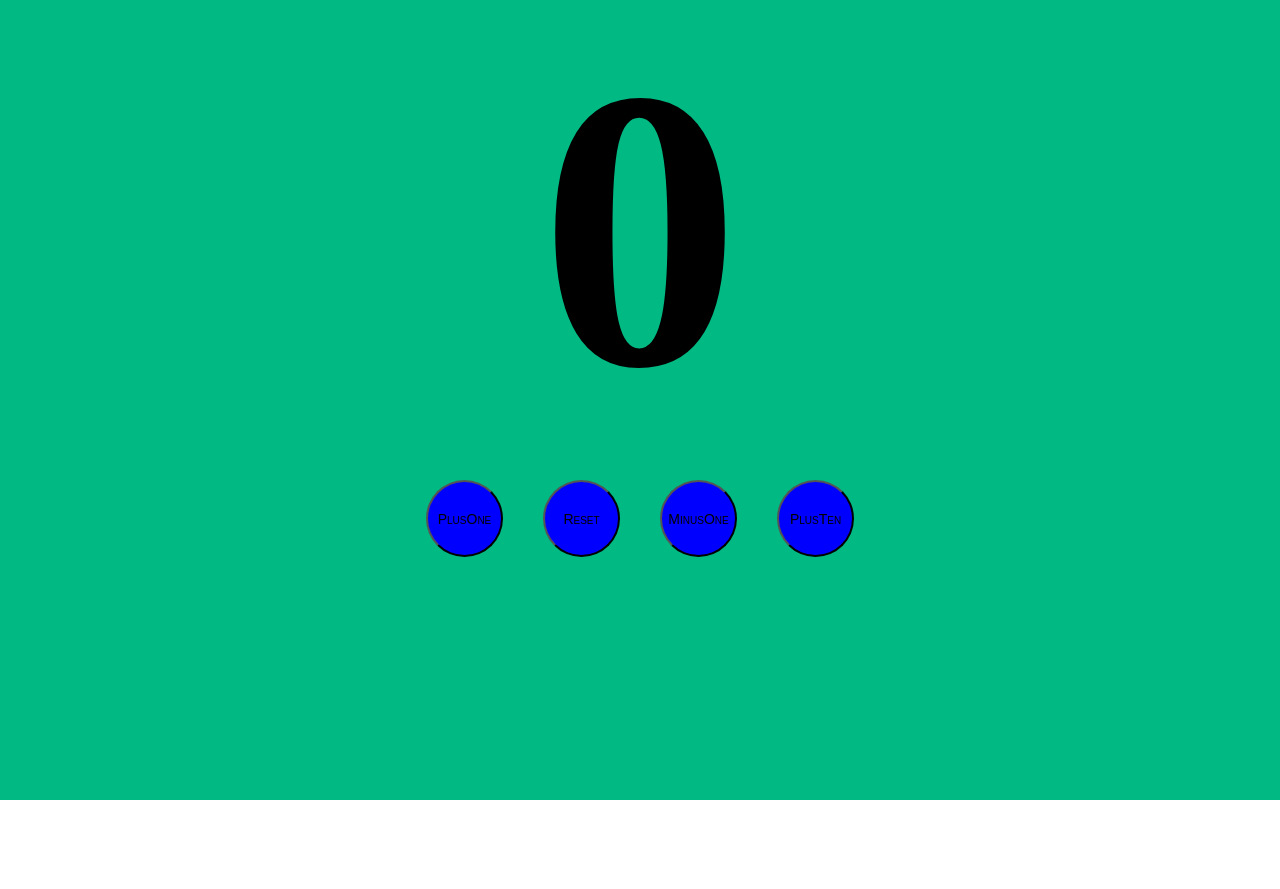
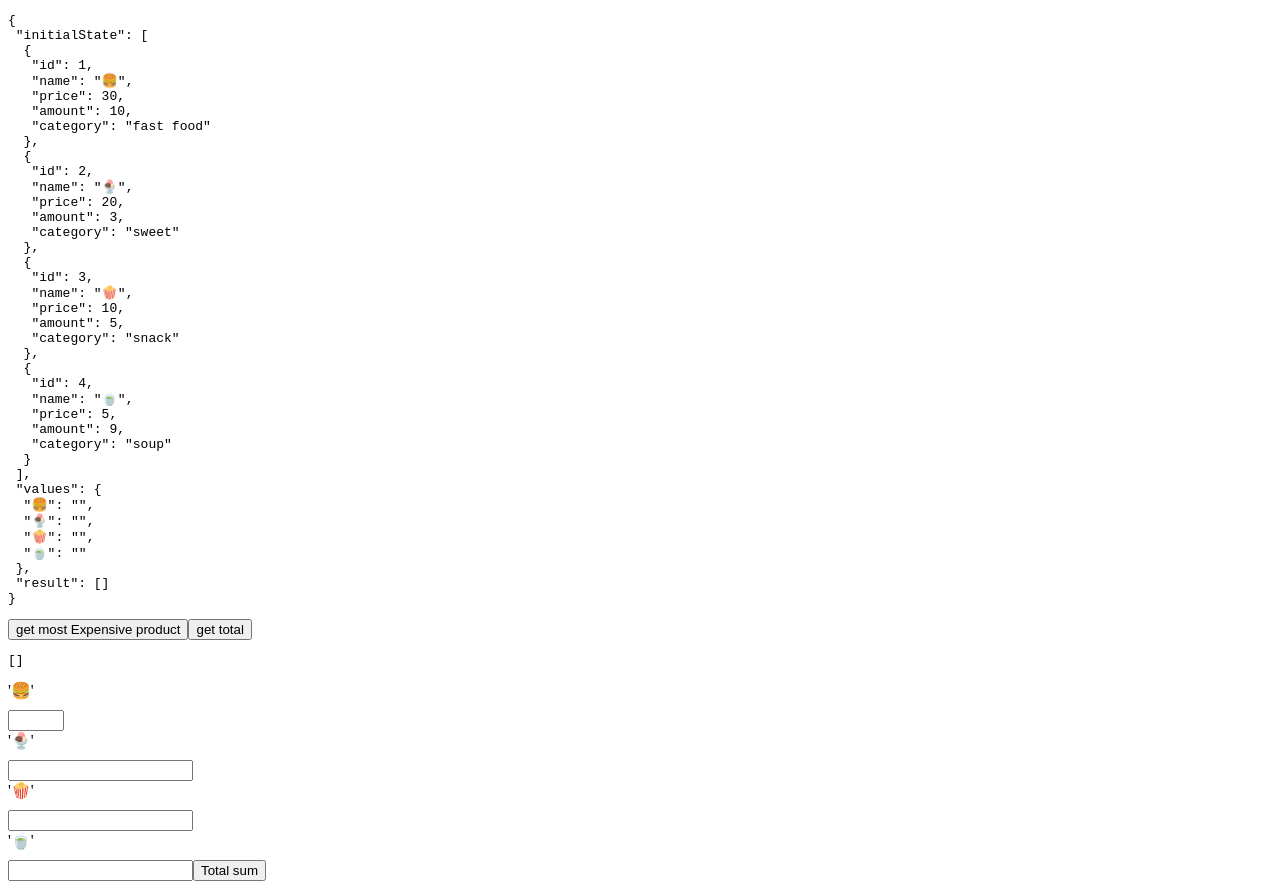
Before and after one commit to BrownEdgar/REACT_TEAM_2023, a React (Create React App) app: page / in a window 1280 px wide. Before the commit the page ends 800 px from the top, so only its background shows below. Built offline with nearby package versions, Linux system fonts and the light colour scheme.

Commit message:
add custom hook esample

```diff
--- a/package.json
+++ b/package.json
@@ -11,7 +11,7 @@
     "react": "^18.2.0",
     "react-content-loader": "^6.2.0",
     "react-dom": "^18.2.0",
-    "react-router-dom": "^6.5.0",
+    "react-router-dom": "^6.6.1",
     "react-scripts": "5.0.1",
     "sass": "^1.56.1",
     "web-vitals": "^2.1.4",
--- /dev/null
+++ b/src/components/EDGAR/HOOKS/useReducer/customHook/App.js
@@ -0,0 +1,76 @@
+import React from 'react'
+import CustomHook from './CustomHook'
+
+import "./App.scss"
+const initialState = [
+	{
+		id: 1,
+		name: '🍔',
+		price: 30,
+		amount: 10,
+		category: "fast food"
+	},
+	{
+		id: 2,
+		name: '🍨',
+		price: 20,
+		amount: 3,
+		category: "sweet"
+	},
+	{
+		id: 3,
+		name: '🍿',
+		price: 10,
+		amount: 5,
+		category: "snack"
+	},
+	{
+		id: 4,
+		name: '🍵',
+		price: 5,
+		amount: 9,
+		category: "soup"
+	},]
+
+export default function App() {
+	const [data, { mostExpensive, totalPrice, saveValues }] = CustomHook({ initialState })
+
+	const handleSubmit = (e) => {
+		e.preventDefault()
+		const { iceCreame, burger, corn, soup } = e.target;
+		const values = {
+			'🍔': burger.value,
+			'🍨': iceCreame.value,
+			'🍿': corn.value,
+			'🍵': soup.value
+		}
+		saveValues(values)
+		e.target.reset()
+	 }
+	return (
+		<div>
+			<pre>
+				{JSON.stringify(data, null, 1)}
+			</pre>
+			<button onClick={mostExpensive}>get most Expensive product</button>
+			<button onClick={totalPrice}>get total</button>
+
+			<pre>
+				{JSON.stringify(data.result,null,1)}
+			</pre>
+			<form onSubmit={handleSubmit}>
+				<label htmlFor="burger">'🍔'</label>
+				<input type="number" id="burger" min={0} max={data.initialState[0].amount}/>
+				<label htmlFor="iceCreame">'🍨'</label>
+				<input type="number" id="iceCreame" min={0}/>
+				<label htmlFor="corn">'🍿'</label>
+				<input type="number" id="corn"  min={0}/>
+				<label htmlFor="soup">'🍵'</label>
+				<input type="number" id="soup" min={0}/>
+
+				<input type="submit" value="Total sum" />
+			</form>
+
+		</div>
+	)
+}
--- /dev/null
+++ b/src/components/EDGAR/HOOKS/useReducer/customHook/App.scss
@@ -0,0 +1,4 @@
+label {
+	display: block;
+	margin-bottom: 10px;
+}
--- /dev/null
+++ b/src/components/EDGAR/HOOKS/useReducer/customHook/CustomHook.js
@@ -0,0 +1,69 @@
+import React, { useState,useEffect } from 'react'
+
+export default function CustomHook({
+	initialState
+}) {
+
+	const [data, setData] = useState({
+		initialState,
+		values: {
+			'🍔': "",
+			'🍨': "",
+			'🍿': "",
+			'🍵': ""
+		},
+		result: []
+	})
+
+
+	useEffect(() => {
+		updateData()
+	// eslint-disable-next-line react-hooks/exhaustive-deps
+	}, [data.values])
+
+	const mostExpensive = () => {
+		const sorted = data.initialState.sort((a, b) => b.price - a.price)[0]
+		setData({
+			...data, result: [{
+				name: sorted.name,
+				price: sorted.price,
+			}]
+		})
+	}
+
+	const totalPrice = () => {
+		let total = 0;
+
+		data.initialState.forEach(element => {
+			total += element.amount * element.price
+		});
+
+		setData({
+			...data, result: [total]
+		})
+
+	}
+
+	const saveValues = (values) => {
+		setData(prevdata => {
+			return { ...prevdata, values }
+		})
+
+		updateData()
+
+	}
+
+	const updateData = () => {
+		console.log(111);
+		const f = data.initialState.map(elem => {
+			elem.amount -= Number(data.values[elem.name]) || 0
+			console.log(Number(data.values[elem.name]));
+			return elem
+	})
+		setData(prevdata => {
+			return { ...prevdata, initialState: f }
+		})
+
+	}
+	return [data, { mostExpensive, totalPrice, saveValues }]
+}
--- a/src/components/Tigran/USEREDUCER/Count.jsx
+++ b/src/components/Tigran/USEREDUCER/Count.jsx
@@ -1,6 +1,6 @@
 import React, { useReducer } from 'react'
-// import ACTIONTYPES from './ACTIONTYPES'
-import {countReducer, initialCount } from './countReducer'
+import ACTIONTYPES from './ACTIONTYPES'
+import { countReducer, initialCount } from './countReducer'
 
 import "./Count.scss"
 
@@ -10,10 +10,33 @@ export default function Count() {
 		<div key={Date.now()} className="Container">
 			<h1 className="Container__Title">{state.count}</h1>
 			<div className="Container__ChangeButtonsValues">
-                <button className="Container__Btn" onClick={() => dispatch({type: "increment"})}>PlusOne</button>
-                <button className="Container__Btn" onClick={() => dispatch({type: "reset"})}>Reset</button>
-                <button className="Container__Btn" onClick={() => dispatch({type: "decrement"})}>MinusOne</button>
-                <button className="Container__Btn" onClick={() => dispatch({type: "plusten"})}>PlusTen</button>
+				<button
+					className="Container__Btn"
+					onClick={() => dispatch({ type: ACTIONTYPES.INCREMENT })}
+					>
+						PlusOne
+				</button>
+				<button
+					className="Container__Btn"
+					onClick={() => dispatch({ type: "reset" })}
+					>
+						Reset
+				</button>
+				<button
+					className="Container__Btn"
+					onClick={() => dispatch({ type: "decrement" })}
+					>
+						MinusOne
+				</button>
+				<button
+					className="Container__Btn"
+					onClick={() => setTimeout(() => {
+						dispatch({ type: "acyncIncrement" })
+					 }, 2000)}
+				>
+					Add acync
+				</button>
+				<button className="Container__Btn" onClick={() => dispatch({ type: "plusten" })}>PlusTen</button>
 			</div>
 		</div>
 	)
--- a/src/components/Tigran/USEREDUCER/countReducer.js
+++ b/src/components/Tigran/USEREDUCER/countReducer.js
@@ -4,7 +4,7 @@ export const initialCount = {
 }
 
 export const countReducer = (state, action) => {
-    switch(action.type) {
+	switch (action.type) {
 		case "increment":
 			return {
 				count: state.count + 1
@@ -21,6 +21,14 @@ export const countReducer = (state, action) => {
 			return {
 				count: state.count + 10
 			}
+		case "acyncIncrement":
+			return foo(state)
 		default: throw new Error("Is not Defind")
 	}
 }
+
+function foo(state) {
+	console.log("ok");
+	return { count: state.count + 1 }
+
+}
--- a/src/index.js
+++ b/src/index.js
@@ -1,7 +1,7 @@
 import React from 'react';
 import ReactDOM from 'react-dom/client';
 
-import App from './components/Tigran/USEREDUCER/Count'
+import App from './components/EDGAR/HOOKS/useReducer/customHook/App'
 import { BrowserRouter as Router } from 'react-router-dom'
 const root = ReactDOM.createRoot(document.getElementById('root'));
 root.render(
```
Also changed, not shown: src/components/Tigran/USEREDUCER/ACTIONTYPES.js (+7 -7 lines), 1 other file (tests, documents, lock files or other folders). Lines whose indentation alone changed are shown as unchanged.
